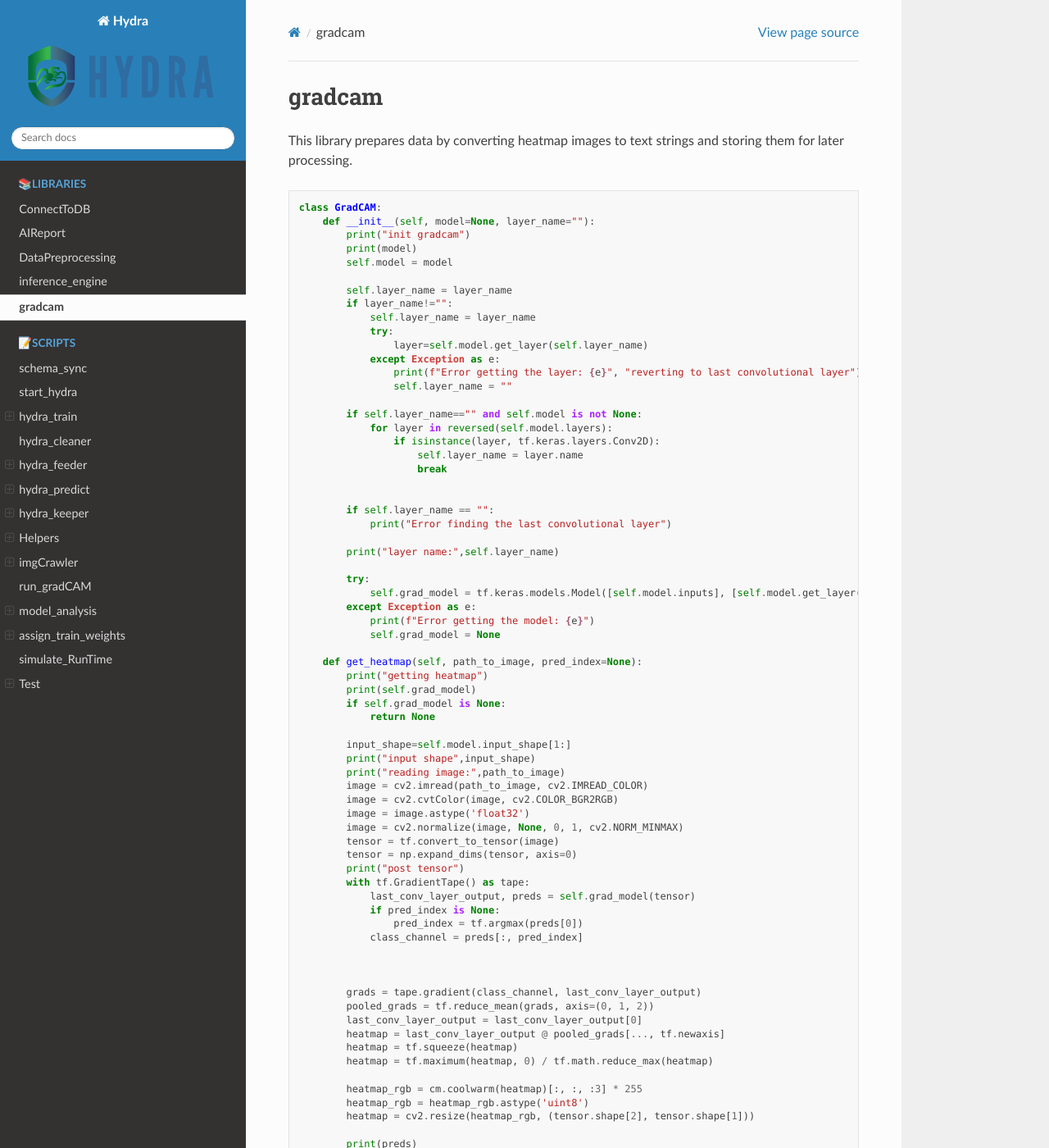
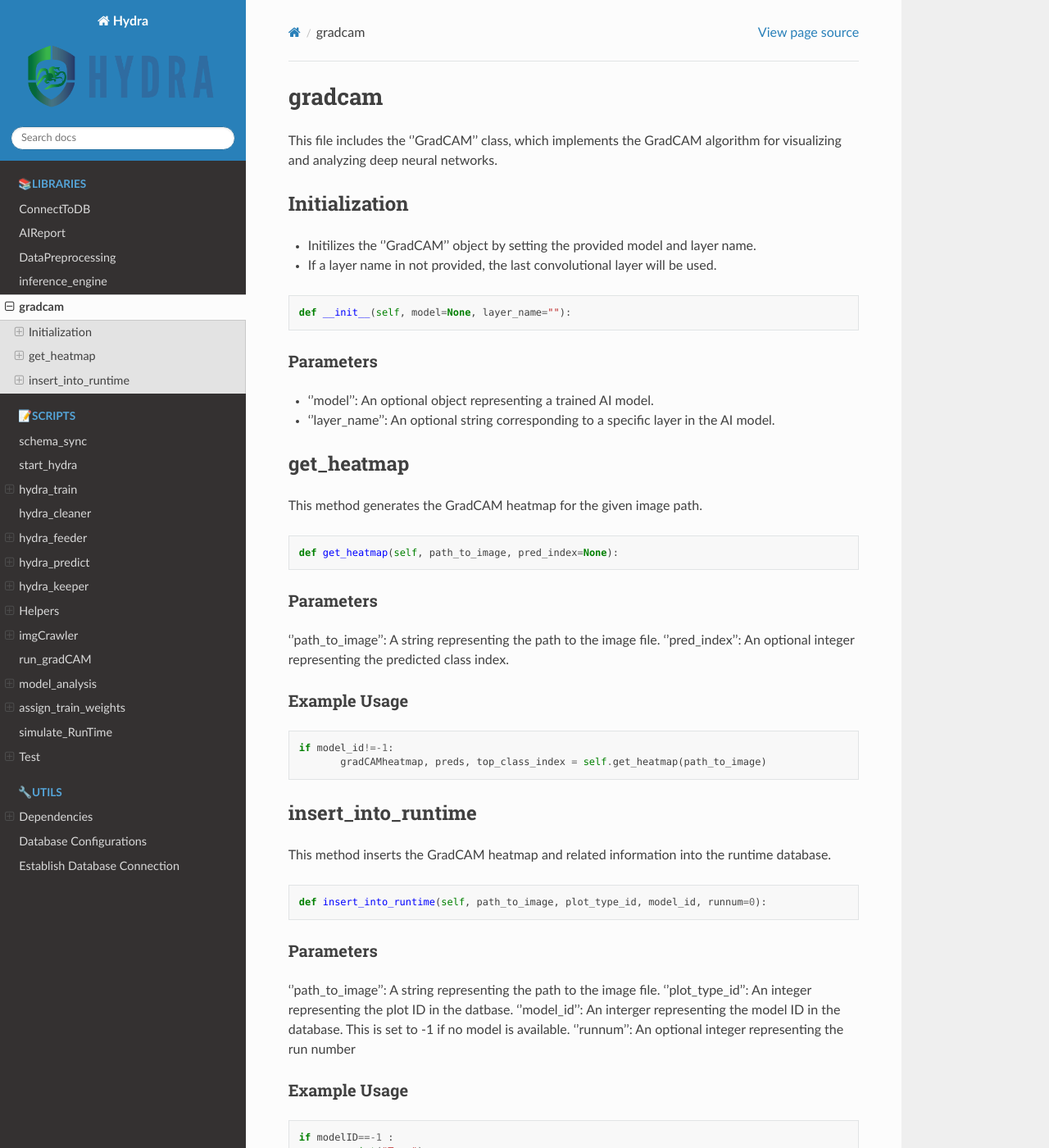
Before and after one commit to kartgoel/HydraDocumentation, a Sphinx documentation site: the page built from docs/gradcam.rst, in a window 1280 px wide and 1400 px high. Shown: the whole window at 82% size. Built offline with Sphinx 7.4.7 and the Read the Docs theme 2.0.0, drawn with Linux system fonts in a browser that asks for light colours; some of the changed text lies outside the part shown.

Commit message:
More description 2

```diff
--- /dev/null
+++ b/docs/databaseConfig.rst
@@ -0,0 +1,19 @@
+Database Configurations
+========================
+
+This configuration connects to the MySQL database.
+
+.. code-block:: python
+
+    dbhost = "hallddb.jlab.org"
+    dbuser = 'aimon'
+    dbpass = ''
+    dbname = 'hydra'
+    dbcnx = MySQLdb.connect(host=dbhost, user=dbuser, db=dbname)
+    dbcursor = dbcnx.cursor(MySQLdb.cursors.DictCursor)
+
+
+- ''dbhost'': The host address (in this case of the MySQL database).
+- ''dbuser'': The username used to connect to the database.
+- ''dbpass'': The password for the database user.
+- ''dbname'': The name of the database to connect to.
--- a/docs/gradcam.rst
+++ b/docs/gradcam.rst
@@ -1,133 +1,80 @@
 gradcam
-================
+==============
 
-This library prepares data by converting heatmap images to text strings and storing them for later processing.
+This file includes the ''GradCAM'' class, which implements the GradCAM algorithm for visualizing and analyzing deep neural networks.
+
+
+Initialization
+---------------
+
+- Initilizes the ''GradCAM'' object by setting the provided model and layer name.
+- If a layer name in not provided, the last convolutional layer will be used.
+
 
 .. code-block:: python
 
-    class GradCAM:
-        def __init__(self, model=None, layer_name=""):
-            print("init gradcam")
-            print(model)
-            self.model = model
-
-            self.layer_name = layer_name
-            if layer_name!="":
-                self.layer_name = layer_name
-                try:
-                    layer=self.model.get_layer(self.layer_name)
-                except Exception as e:
-                    print(f"Error getting the layer: {e}", "reverting to last convolutional layer")
-                    self.layer_name = ""
-
-            if self.layer_name=="" and self.model is not None:
-                for layer in reversed(self.model.layers):
-                    if isinstance(layer, tf.keras.layers.Conv2D):
-                        self.layer_name = layer.name
-                        break
+     def __init__(self, model=None, layer_name=""):
 
 
-            if self.layer_name == "":
-                print("Error finding the last convolutional layer")
+Parameters
+~~~~~~~~~~~~~~
 
-            print("layer name:",self.layer_name)
+- ''model'': An optional object representing a trained AI model.
+- ''layer_name'': An optional string corresponding to a specific layer in the AI model.
 
-            try:
-                self.grad_model = tf.keras.models.Model([self.model.inputs], [self.model.get_layer(self.layer_name).output, self.model.output])
-            except Exception as e:
-                print(f"Error getting the model: {e}")
-                self.grad_model = None
 
-        def get_heatmap(self, path_to_image, pred_index=None):
-            print("getting heatmap")
-            print(self.grad_model)
-            if self.grad_model is None:
-                return None
+get_heatmap
+-----------------
 
-            input_shape=self.model.input_shape[1:]
-            print("input shape",input_shape)
-            print("reading image:",path_to_image)
-            image = cv2.imread(path_to_image, cv2.IMREAD_COLOR)
-            image = cv2.cvtColor(image, cv2.COLOR_BGR2RGB)
-            image = image.astype('float32')
-            image = cv2.normalize(image, None, 0, 1, cv2.NORM_MINMAX)
-            tensor = tf.convert_to_tensor(image)
-            tensor = np.expand_dims(tensor, axis=0)
-            print("post tensor")
-            with tf.GradientTape() as tape:
-                last_conv_layer_output, preds = self.grad_model(tensor)
-                if pred_index is None:
-                    pred_index = tf.argmax(preds[0])
-                class_channel = preds[:, pred_index]
+This method generates the GradCAM heatmap for the given image path.
+
+.. code-block:: python
+
+    def get_heatmap(self, path_to_image, pred_index=None):
+
+
+Parameters
+~~~~~~~~~~~~~~~~~~~
+
+''path_to_image'': A string representing the path to the image file.
+''pred_index'': An optional integer representing the predicted class index.
+
+
+Example Usage
+~~~~~~~~~~~~~~~~~~
+
+.. code-block:: python
+
+     if model_id!=-1:
+            gradCAMheatmap, preds, top_class_index = self.get_heatmap(path_to_image)
 
 
 
-            grads = tape.gradient(class_channel, last_conv_layer_output)
-            pooled_grads = tf.reduce_mean(grads, axis=(0, 1, 2))
-            last_conv_layer_output = last_conv_layer_output[0]
-            heatmap = last_conv_layer_output @ pooled_grads[..., tf.newaxis]
-            heatmap = tf.squeeze(heatmap)
-            heatmap = tf.maximum(heatmap, 0) / tf.math.reduce_max(heatmap)
+insert_into_runtime
+---------------------
 
-            heatmap_rgb = cm.coolwarm(heatmap)[:, :, :3] * 255
-            heatmap_rgb = heatmap_rgb.astype('uint8')
-            heatmap = cv2.resize(heatmap_rgb, (tensor.shape[2], tensor.shape[1]))
+This method inserts the GradCAM heatmap and related information into the runtime database.
 
-            print(preds)
-            print(pred_index)
-            return heatmap, preds, pred_index
+.. code-block:: python
 
-        # add in a mysqldb connection to put the heatmap into the database
-        def insert_into_runtime(self, path_to_image, plot_type_id, model_id, runnum=0):
-
-            dbhost = 'hallddb.jlab.org'
-            dbname = 'hydra'
-            dbuser = 'aimon'
-            dbcnx=MySQLdb.connect(host=dbhost, user=dbuser, db=dbname)
-            dbcursor=dbcnx.cursor(MySQLdb.cursors.DictCursor)
+    def insert_into_runtime(self, path_to_image, plot_type_id, model_id, runnum=0):
 
 
-            img_pth_parse=path_to_image.split("/")
-            fileName_full=img_pth_parse[-1].split(".")[0]
+Parameters
+~~~~~~~~~~~~~~~~~~~~~~~
 
-            print("filename=",fileName_full)
-
-            with open(path_to_image, 'rb') as f:
-                plot_img = base64.b64encode(f.read())
-
-            gradCAMheatmap=None
-            if model_id!=-1:
-                gradCAMheatmap, preds, top_class_index = self.get_heatmap(path_to_image)
-
-            encoded_gradcam=b""
+''path_to_image'': A string representing the path to the image file.
+''plot_type_id'': An integer representing the plot ID in the datbase.
+''model_id'': An interger representing the model ID in the database. This is set to -1 if no model is available.
+''runnum'': An optional integer representing the run number
 
 
-            if gradCAMheatmap is None:
-                print("no gradcam heatmap can be made")
-                encoded_gradcam=b""
-            else:
+Example Usage
+~~~~~~~~~~~~~~~~~~~~~~~~~~~
 
-                heatmap_bytes = np.uint8(255 * gradCAMheatmap)
-                _, imgbuffer = cv2.imencode('.png', heatmap_bytes)
+.. code-block:: python
 
-                encoded_gradcam=base64.b64encode(imgbuffer)
-
-            top_class="NoModel"
-            VerdictConfidence=1.0
-            if model_id!=-1:
-                labels_query = "SELECT Labels FROM Models WHERE ID = "+str(model_id)
-                print(labels_query)
-                dbcursor.execute(labels_query)
-                res=dbcursor.fetchall()
-                labels=ast.literal_eval(str(res[0]["Labels"],"utf-8")) #this is our normal labels dictionary now
-                print(labels)
-                print(top_class_index.numpy())
-                top_class = labels[top_class_index.numpy()] #this is the top class label (i.e. Good, Bad, etc.)
-                print(top_class)
-                print(list(preds.numpy()[0])[top_class_index.numpy()])
-                VerdictConfidence=list(preds.numpy()[0])[top_class_index.numpy()]
-
-            insert_str = "INSERT into RunTime (HydraHostName,DateTime,BeamCurrent,RunNumber,PlotType_ID,PlotName,IMG,gradCAM,ModelID,VerdictLabel,VerdictConfidence,Confirmed, PlotTime) VALUES (\"test\",NOW(),100,"+str(runnum)+","+str(plot_type_id)+",\""+fileName_full+"\",\""+str(plot_img,"utf-8")+"\",\""+str(encoded_gradcam,"utf-8")+"\","+str(model_id)+",\""+str(top_class)+"\","+str(VerdictConfidence)+",1,NOW())"
-            dbcursor.execute(insert_str)
-            dbcnx.commit()
-            dbcnx.close()
+    if modelID==-1 :
+            print("True")
+            grad=GradCAM(None,-1)
+            grad.insert_into_runtime(args["input"],-1,-1,runnum)
--- a/docs/index.rst
+++ b/docs/index.rst
@@ -45,3 +45,7 @@ how to :ref:`quick start` the project.
 .. toctree::
    :hidden:
    :caption: 🔧Utils
+
+   dependencies
+   databaseConfig
+   establishingDBConnection
```
Also changed, not shown: docs/dependencies.rst (added, +57 -0 lines), docs/establishingDBConnection.rst (added, +18 -0 lines), docs/inferenceEngineNew.rst (added, +48 -0 lines).
